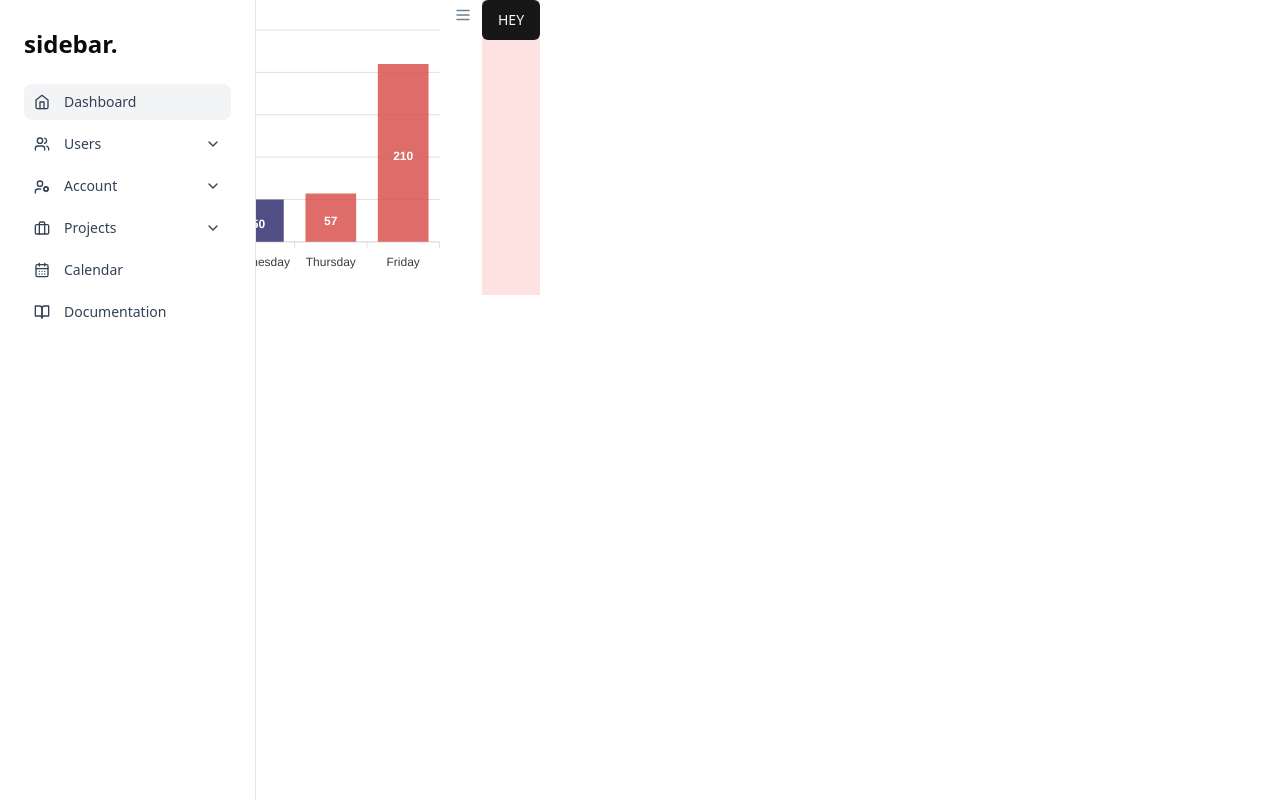
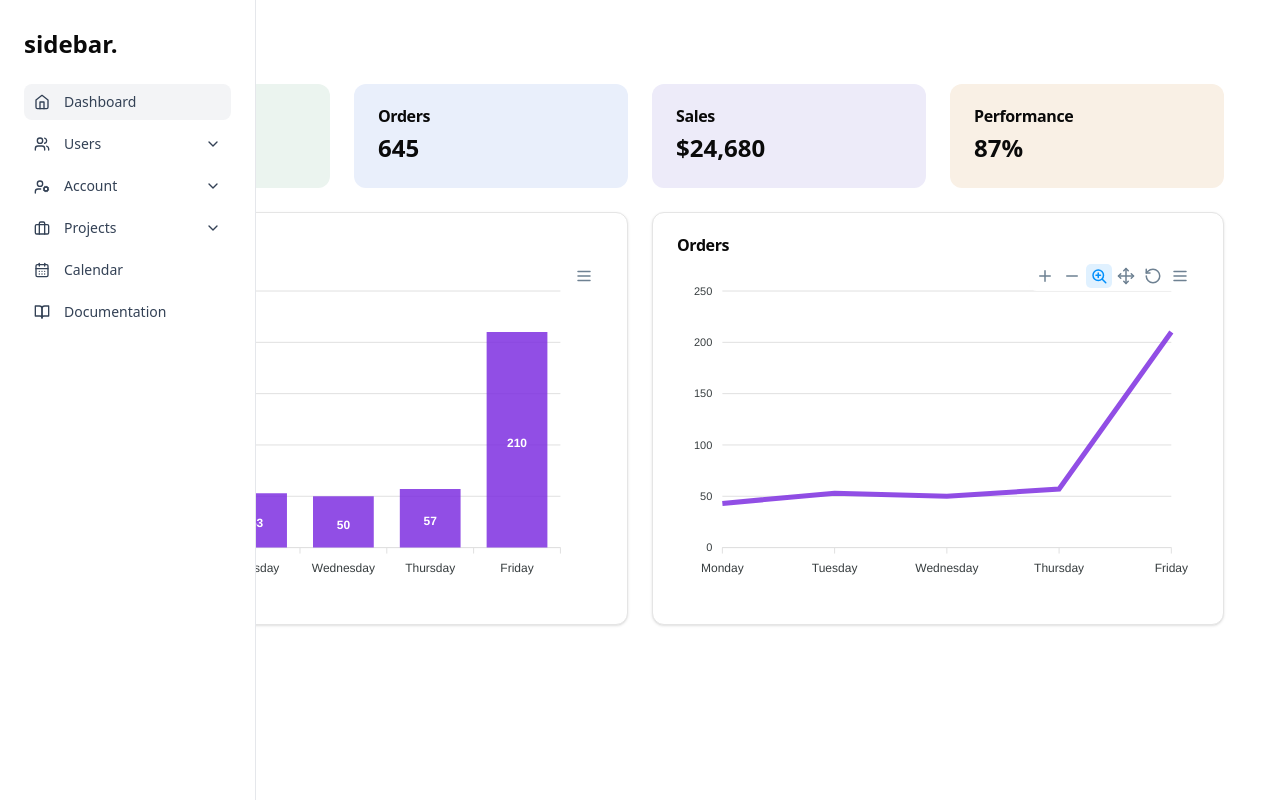
Before and after one commit to herzliyaaa/daily-monitoring-app, a React (Vite) app: page / in a window 1280 px wide. Built offline with nearby package versions, Linux system fonts and the light colour scheme.

Commit message:
fix: Restyled the cards and charts in dashboard

```diff
--- a/src/App.jsx
+++ b/src/App.jsx
@@ -1,8 +1,8 @@
 
 import Chart from "react-apexcharts";
 import Sidebar from "./components/Sidebar";
-import { Button } from "./components/ui/button";
 
+import { Card, CardContent, CardTitle, CardHeader } from "./components/ui/card";
 
 function App() {
   const series = [
@@ -18,16 +18,9 @@ function App() {
     colors: [
       function ({ value, seriesIndex, w }) {
         if (value < 55) {
-          return "#332F71";
+          return "#7E30E1";
         } else {
-          return "#D9534F";
-        }
-      },
-      function ({ value, seriesIndex, w }) {
-        if (value < 111) {
-          return "#7E36AF";
-        } else {
-          return "#D9534F";
+          return "#7E30E1";
         }
       },
     ],
@@ -36,20 +29,71 @@ function App() {
     },
   };
   return (
-    <div className="container flex row h-100  w-100 ">
+    <div className="container flex row h-screen w-screen ">
       <div>
         <Sidebar />
       </div>
 
-       <div>
 
-        <Chart options={options} type="bar" series={series} width="150%" />
-      </div>
 
-      <div className="bg-red-100 ">
-      <Button>HEY</Button>
 
-      </div>
+       <main className="flex-1 p-6">
+        <h1 className="text-3xl font-semibold text-gray-800 dark:text-white">Dashboard</h1>
+        <div className="grid grid-cols-1 sm:grid-cols-2 lg:grid-cols-4 gap-6 mt-6">
+          <Card className="bg-[#EBF4EF] border-none shadow-none">
+            <CardHeader className="pb-2">
+              <CardTitle>Total Users</CardTitle>
+            </CardHeader>
+            <CardContent>
+              <span className="text-2xl font-bold">1,245</span>
+            </CardContent>
+          </Card>
+          <Card className="bg-[#E9EFFB] border-none shadow-none">
+            <CardHeader className="pb-2">
+              <CardTitle>Orders</CardTitle>
+            </CardHeader>
+            <CardContent>
+              <span className="text-2xl font-bold">645</span>
+            </CardContent>
+          </Card>
+          <Card className="bg-[#EDEBF9] border-none shadow-none">
+            <CardHeader className="pb-2">
+              <CardTitle>Sales</CardTitle>
+            </CardHeader>
+            <CardContent>
+              <span className="text-2xl font-bold">$24,680</span>
+            </CardContent>
+          </Card>
+          <Card className="bg-[#F9F0E5] border-none shadow-none">
+            <CardHeader className="pb-2">
+              <CardTitle>Performance</CardTitle>
+            </CardHeader>
+            <CardContent>
+              <span className="text-2xl font-bold">87%</span>
+            </CardContent>
+          </Card>
+        </div>
+
+        <div className="grid grid-cols-1 sm:grid-cols-2 lg:grid-cols-2 gap-6 mt-6 h-96">
+        <Card>
+            <CardHeader className="pb-2">
+              <CardTitle>Total Expenses</CardTitle>
+            </CardHeader>
+            <CardContent>
+            <Chart options={options} type="bar" series={series} width="100%" />
+            </CardContent>
+          </Card>
+
+          <Card>
+            <CardHeader className="pb-2">
+              <CardTitle>Orders</CardTitle>
+            </CardHeader>
+            <CardContent>
+            <Chart options={options} type="line" series={series} width="100%" />
+            </CardContent>
+          </Card>
+        </div>
+      </main>
     </div>
   );
 }
--- /dev/null
+++ b/src/components/ui/card.jsx
@@ -0,0 +1,50 @@
+import * as React from "react"
+
+import { cn } from "@/lib/utils"
+
+const Card = React.forwardRef(({ className, ...props }, ref) => (
+  <div
+    ref={ref}
+    className={cn("rounded-xl border bg-card text-card-foreground shadow", className)}
+    {...props} />
+))
+Card.displayName = "Card"
+
+const CardHeader = React.forwardRef(({ className, ...props }, ref) => (
+  <div
+    ref={ref}
+    className={cn("flex flex-col space-y-1.5 p-6", className)}
+    {...props} />
+))
+CardHeader.displayName = "CardHeader"
+
+const CardTitle = React.forwardRef(({ className, ...props }, ref) => (
+  <h3
+    ref={ref}
+    className={cn("font-semibold leading-none tracking-tight", className)}
+    {...props} />
+))
+CardTitle.displayName = "CardTitle"
+
+const CardDescription = React.forwardRef(({ className, ...props }, ref) => (
+  <p
+    ref={ref}
+    className={cn("text-sm text-muted-foreground", className)}
+    {...props} />
+))
+CardDescription.displayName = "CardDescription"
+
+const CardContent = React.forwardRef(({ className, ...props }, ref) => (
+  <div ref={ref} className={cn("p-6 pt-0", className)} {...props} />
+))
+CardContent.displayName = "CardContent"
+
+const CardFooter = React.forwardRef(({ className, ...props }, ref) => (
+  <div
+    ref={ref}
+    className={cn("flex items-center p-6 pt-0", className)}
+    {...props} />
+))
+CardFooter.displayName = "CardFooter"
+
+export { Card, CardHeader, CardFooter, CardTitle, CardDescription, CardContent }
```
Also changed, not shown: 1 other file (tests, documents, lock files or other folders).
